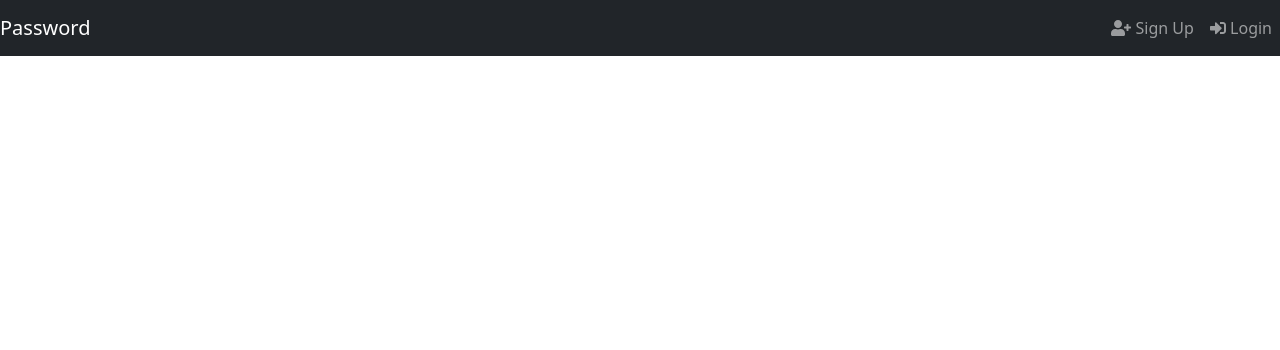
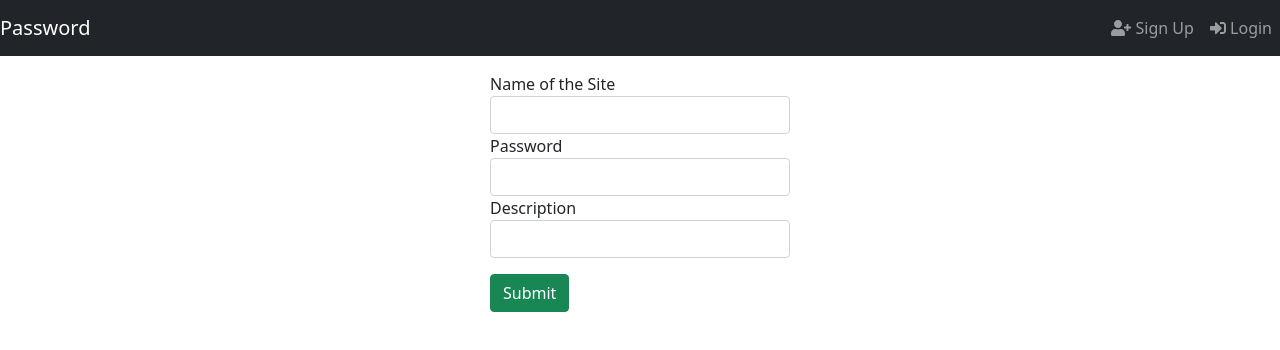
Before and after one commit to kabbya/Password-Storage-Website-with-Vue.js-SpringBoot, a Vue app in the folder Vue Frontend/project/: page /add in a window 1280 px wide. Shown: the top 350 px of the page. Built offline with nearby package versions, Linux system fonts and the light colour scheme.

Commit message:
Created add password

```diff
--- /dev/null
+++ b/Vue Frontend/project/src/components/AddPassword.vue
@@ -0,0 +1,108 @@
+<template>
+  <div class="submit-form">
+    <div v-if="!submitted">
+      <div class="form-group">
+        <label for="siteName">Name of the Site</label>
+            <input
+              type="text"
+              class="form-control"
+              id="siteName"
+              required
+              v-model="password.siteName"
+              name="siteName"
+            />
+      </div>
+
+      <div class="form-group">
+        <label for="sitePassword">Password</label>
+            <input
+              type="text"
+              class="form-control"
+              id="sitePassword"
+              required
+              v-model="password.sitePassword"
+              name="sitePassword"
+            />
+      </div>
+
+      <div class="form-group">
+        <label for="description">Description</label>
+            <input
+              class="form-control"
+              id="description"
+              required
+              v-model="password.description"
+              name="description"
+            />
+      </div>
+
+      <button @click="savePassword" class="mt-3 btn btn-success">Submit</button>
+    </div>
+
+    <div v-else>
+      <h4>You submitted successfully!</h4>
+      <div class="text-center">
+        <button class="btn btn-success" @click="newPassword">Add Another Password</button>
+      </div>
+    </div>
+  </div>
+</template>
+
+<script>
+
+import UserService from "../services/user.service";
+
+
+export default {
+  name: "add-password",
+
+  computed: {
+    currentUser() {
+      return this.$store.state.auth.user;
+    }
+  },
+  data() {
+    return {
+      password: {
+        pId: null,
+        siteName:"",
+        sitePassword: "",
+        description: "",
+        published: false,
+        user: null,
+      },
+      submitted: false
+    };
+  },
+  methods: {
+    savePassword() {
+      var data = {
+        siteName: this.password.siteName,
+        sitePassword: this.password.sitePassword,
+        description: this.password.description
+      };
+
+      UserService.createPassword(data, this.currentUser.id)
+        .then(response => {
+          this.password.pId = response.data.pId;
+          this.submitted = true;
+        })
+        .catch(e => {
+          console.log(e);
+        });
+    },
+
+    newPassword() {
+      this.submitted = false;
+      this.password = {};
+    }
+  }
+};
+</script>
+
+<style>
+.submit-form {
+  max-width: 300px;
+  margin: auto;
+}
+</style>
--- a/Vue Frontend/project/src/components/AllPasswords.vue
+++ b/Vue Frontend/project/src/components/AllPasswords.vue
@@ -13,7 +13,7 @@
             v-model="siteName"
           />
           <div class="input-group-append">
-            <button class="btn btn-outline-secondary" type="button" @click="searchSiteName">
+            <button class="btn  btn-outline-secondary" type="button" @click="searchSiteName">
               Search
             </button>
           </div>
@@ -146,5 +146,8 @@
       margin: auto;
     }
 
+    body{
+        background-color: lightgray;
+    }
 
   </style>
--- a/Vue Frontend/project/src/router/index.js
+++ b/Vue Frontend/project/src/router/index.js
@@ -5,6 +5,7 @@ import Register from "../components/Register.vue";
 
 const Profile = () => import("../components/Profile.vue")
 const AllPasswords = () => import("../components/AllPasswords.vue")
+const AddPassword = () => import("../components/AddPassword.vue")
 
 const routes =  [
 
@@ -40,6 +41,12 @@ const routes =  [
     component: AllPasswords,
   },
 
+  {
+    path: "/add",
+    name: "add-password",
+    component: AddPassword,
+  },
+
 ];
 
 const router = createRouter({
```
